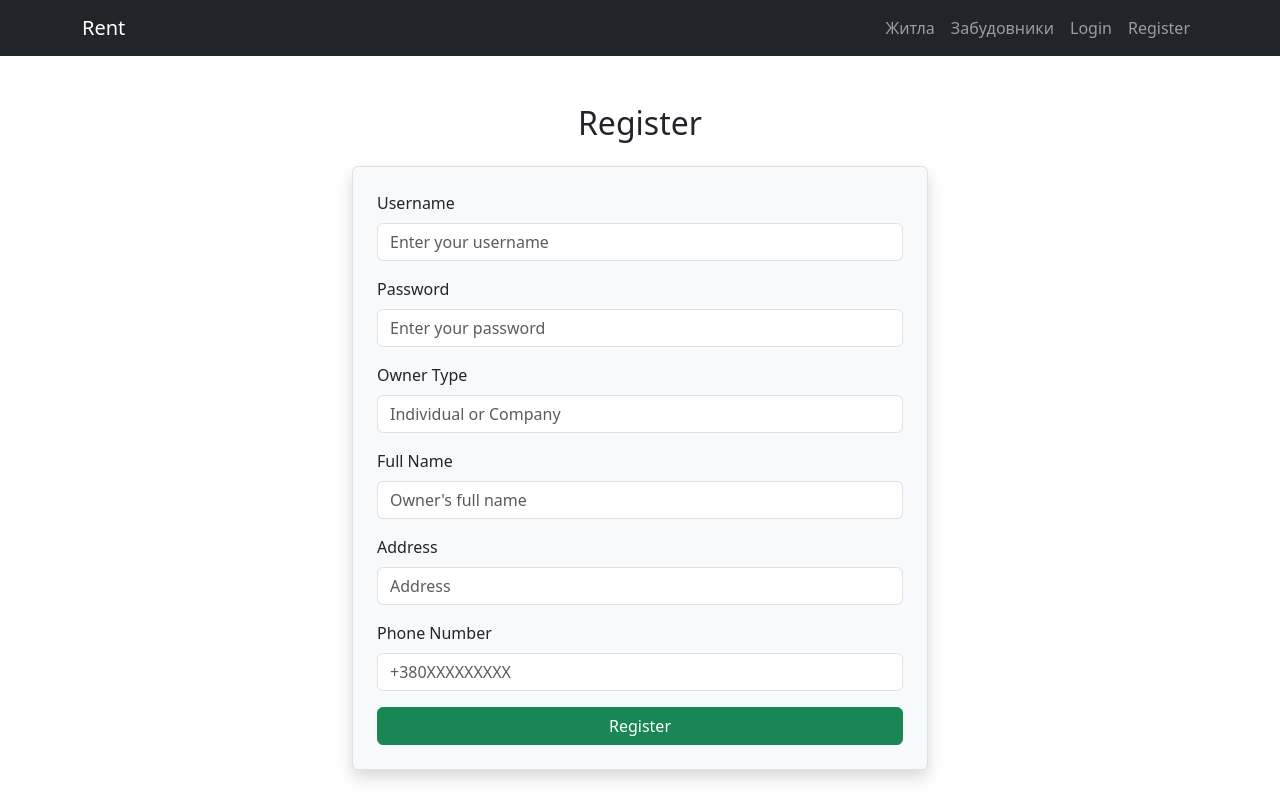
After one commit to Romantsev/rent_project, a Django app: page /rent/register/ in a window 1280 px wide. The commit adds this page. Run offline with Django 5.2, Linux system fonts and the light colour scheme.

Commit message:
Implement user authentication and property management features with updated templates and views

```diff
--- /dev/null
+++ b/rent_app/templates/base.html
@@ -0,0 +1,13 @@
+{% load static %}
+<html>
+    <head>
+        <link rel="stylesheet" href="https://cdn.jsdelivr.net/npm/bootstrap@5.3.0/dist/css/bootstrap.min.css">
+        <title>Статті</title>
+
+    </head>
+    <body>
+        {% include "./header.html" with username=username %}
+
+        {% block content %}{% endblock %}
+    </body>
+</html>
--- /dev/null
+++ b/rent_app/templates/header.html
@@ -0,0 +1,31 @@
+<nav class="navbar navbar-expand-lg navbar-dark bg-dark">
+    <div class="container">
+        <a class="navbar-brand" href="{% url 'list_properties' %}">Rent</a>
+        <button class="navbar-toggler" type="button" data-bs-toggle="collapse" data-bs-target="#navbarNav"
+            aria-controls="navbarNav" aria-expanded="false" aria-label="Toggle navigation">
+            <span class="navbar-toggler-icon"></span>
+        </button>
+        <div class="collapse navbar-collapse" id="navbarNav">
+            <ul class="navbar-nav ms-auto">
+                <li class="nav-item">
+                    <a class="nav-link" href="{% url 'list_properties' %}">Житла</a>
+                </li>
+                <li class="nav-item">
+                    <a class="nav-link" href="{% url 'list_developers' %}">Забудовники</a>
+                </li>
+                {% if user.is_authenticated %}
+                <li class="nav-item">
+                    <a class="nav-link" href="{% url 'logout' %}">Logout</a>
+                </li>
+                {% else %}
+                <li class="nav-item">
+                    <a class="nav-link" href="{% url 'login' %}">Login</a>
+                </li>
+                <li class="nav-item">
+                    <a class="nav-link" href="{% url 'register' %}">Register</a>
+                </li>
+                {% endif %}
+            </ul>
+        </div>
+    </div>
+</nav>
--- /dev/null
+++ b/rent_app/templates/register.html
@@ -0,0 +1,41 @@
+{% extends "./base.html" %}
+{% block content %}
+<div class="container mt-5" style="max-width: 600px;">
+    <h2 class="mb-4 text-center">Register</h2>
+    <form method="post" class="border p-4 shadow rounded bg-light">
+        {% csrf_token %}
+
+        <div class="mb-3">
+            <label for="username" class="form-label">Username</label>
+            <input type="text" name="username" id="username" class="form-control" placeholder="Enter your username" required>
+        </div>
+
+        <div class="mb-3">
+            <label for="password" class="form-label">Password</label>
+            <input type="password" name="password" id="password" class="form-control" placeholder="Enter your password" required>
+        </div>
+
+        <div class="mb-3">
+            <label for="owner_type" class="form-label">Owner Type</label>
+            <input type="text" name="owner_type" id="owner_type" class="form-control" placeholder="Individual or Company" required>
+        </div>
+
+        <div class="mb-3">
+            <label for="name" class="form-label">Full Name</label>
+            <input type="text" name="name" id="name" class="form-control" placeholder="Owner's full name" required>
+        </div>
+
+        <div class="mb-3">
+            <label for="address" class="form-label">Address</label>
+            <input type="text" name="address" id="address" class="form-control" placeholder="Address" required>
+        </div>
+
+        <div class="mb-3">
+            <label for="phone_number" class="form-label">Phone Number</label>
+            <input type="text" name="phone_number" id="phone_number" class="form-control" placeholder="+380XXXXXXXXX" required>
+        </div>
+
+        <button type="submit" class="btn btn-success w-100">Register</button>
+    </form>
+</div>
+{% endblock %}
--- a/rent_app/urls.py
+++ b/rent_app/urls.py
@@ -4,9 +4,12 @@ from . import views
 urlpatterns = [
    path('properties/', views.list_properties, name='list_properties'),
    path('property/create/', views.create_property, name='create_property'),
+   path('property/<int:property_id>/', views.view_property, name='view_property'),
 
    path('owners/', views.list_owners, name='list_owners'),
-   path('owner/create/', views.create_owner, name='create_owner'),
+   path('register/', views.register_user, name='register'),
+   path('login/', views.login_user, name='login'),
+   path('logout/', views.logout_user, name='logout'),
 
    path('developers/', views.list_developers, name='list_developers'),
    path('developer/create/', views.create_developer, name='create_developer'),
--- a/rent_app/views.py
+++ b/rent_app/views.py
@@ -1,14 +1,36 @@
 from django.shortcuts import render, redirect
 from django.db import connection
+from django.contrib.auth.models import User
+from django.contrib.auth import authenticate, login
+from django.contrib.auth import logout
 
 def list_properties(request):
     with connection.cursor() as cursor:
-        cursor.execute('SELECT * FROM Property')
+        cursor.execute("""
+            SELECT
+                p.property_type,
+                p.location,
+                p.primary_market,
+                p.status,
+                o.name AS owner_name,
+                d.name AS developer_name
+            FROM
+                Property p
+            JOIN owner o ON p.owner_id = o.owner_id
+            JOIN developer d ON p.developer_id = d.developer_id
+        """)
         properties = cursor.fetchall()
     return render(request, 'properties_list.html', {'properties': properties})
 
 def create_property(request):
     if request.method == 'POST':
+        with connection.cursor() as cursor:
+            cursor.execute("SELECT owner_id FROM owner WHERE user_id = %s", [request.user.id])
+            owner_result = cursor.fetchone()
+            if not owner_result:
+                return render(request, 'create_property.html', {'error': 'Owner not found'})
+            owner_id = owner_result[0]
+
         property_type = request.POST['property_type']
         location = request.POST['location']
         primary_market = request.POST['primary_market']
@@ -19,23 +41,39 @@ def create_property(request):
         price = request.POST['price']
         status = request.POST['status']
         description = request.POST['description']
-        owner_id = request.POST['owner_id']
         developer_id = request.POST['developer_id']
 
         with connection.cursor() as cursor:
             cursor.execute("""
-                INSERT INTO Property (
+                INSERT INTO property (
                     property_type, location, primary_market, area, room_count, floor, address, price,
                     status, description, owner_id, developer_id
                 )
                 VALUES (%s, %s, %s, %s, %s, %s, %s, %s, %s, %s, %s, %s)
             """, [
-                property_type, location, primary_market, area, room_count, floor,
-                address, price, status, description, owner_id, developer_id
+                property_type, location, primary_market, area, room_count, floor, address,
+                price, status, description, owner_id, developer_id
             ])
         return redirect('list_properties')
 
-    return render(request, 'create_property.html')
+    with connection.cursor() as cursor:
+        cursor.execute("SELECT developer_id, name FROM developer")
+        developers = cursor.fetchall()
+
+    return render(request, 'create_property.html', {'developers': developers})
+
+def view_property(request, property_id):
+    with connection.cursor() as cursor:
+        cursor.execute("""
+            SELECT p.*, o.name, d.name
+            FROM property p
+            LEFT JOIN owner o ON p.owner_id = o.owner_id
+            LEFT JOIN developer d ON p.developer_id = d.developer_id
+            WHERE p.property_id = %s
+        """, [property_id])
+        property_data = cursor.fetchone()
+    return render(request, 'view_property.html', {'property': property_data})
+
 
 def list_owners(request):
     with connection.cursor() as cursor:
@@ -79,3 +117,42 @@ def create_developer(request):
         return redirect('list_developers')
 
     return render(request, 'create_developer.html')
+
+def register_user(request):
+    if request.method == 'POST':
+        username = request.POST['username']
+        password = request.POST['password']
+
+        user = User.objects.create_user(username=username, password=password)
+
+        owner_type = request.POST['owner_type']
+        name = request.POST['name']
+        address = request.POST['address']
+        phone = request.POST['phone_number']
+
+        with connection.cursor() as cursor:
+            cursor.execute("""
+                INSERT INTO owner (user_id, owner_type, name, address, phone_number)
+                VALUES (%s, %s, %s, %s, %s)
+            """, [user.id, owner_type, name, address, phone])
+
+        login(request, user)
+        return redirect('list_properties')
+
+    return render(request, 'register.html')
+
+def login_user(request):
+    if request.method == 'POST':
+        username = request.POST['username']
+        password = request.POST['password']
+        user = authenticate(request, username=username, password=password)
+        if user:
+            login(request, user)
+            return redirect('list_properties')
+        else:
+            return render(request, 'login.html', {'error': 'Invalid credentials'})
+    return render(request, 'login.html')
+
+def logout_user(request):
+    logout(request)
+    return redirect('login')
```
Also changed, not shown: rent_app/templates/create_developer.html (+22 -23 lines), rent_app/templates/create_property.html (+89 -16 lines), rent_app/templates/developers_list.html (+13 -15 lines), rent_app/templates/login.html (added, +21 -0 lines), rent_app/templates/properties_list.html (+31 -39 lines).
